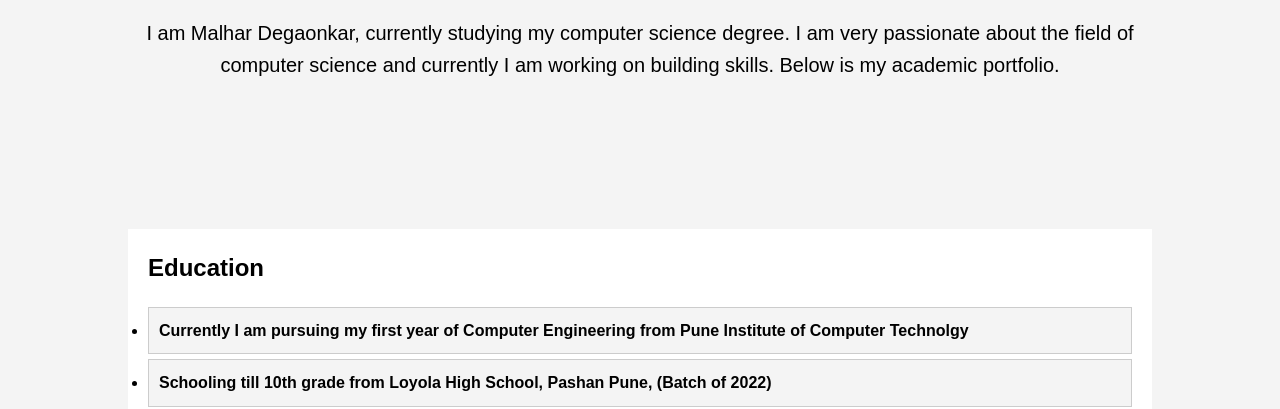
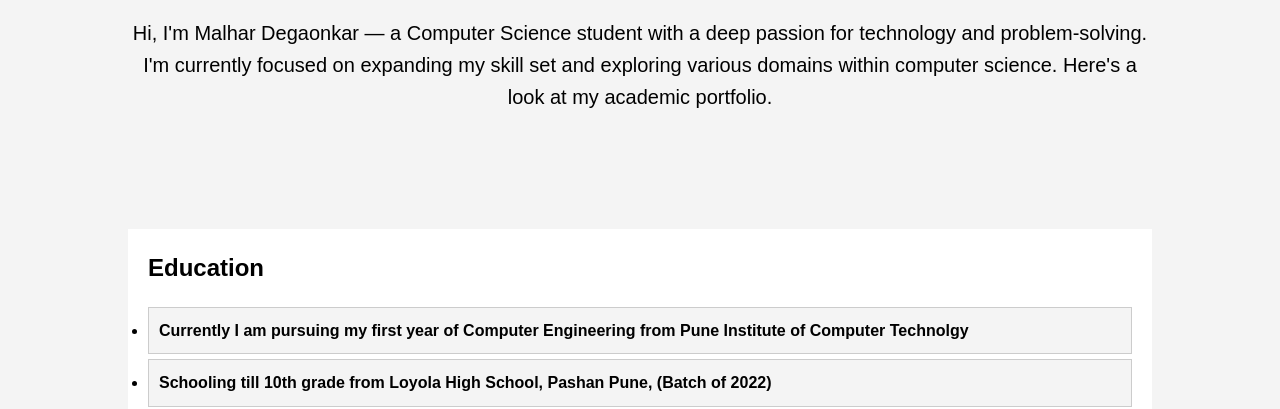
Before and after one commit to captainmmd1304/malhardegaonkar.github.io, a plain HTML site: page index.html in a window 1280 px wide. Shown: the part 352-761 px from the top of the page. Drawn offline with Linux system fonts and the light colour scheme.

Commit message:
Update index.html

```diff
--- a/index.html
+++ b/index.html
@@ -114,7 +114,7 @@
     <section id="showcase">
         <div class="container">
             <h1>Welcome to My Academic Profile</h1>
-            <p>I am Malhar Degaonkar, currently studying my computer science degree. I am very passionate about the field of computer science and currently I am working on building skills. Below is my academic portfolio.</p>
+            <p>Hi, I'm Malhar Degaonkar — a Computer Science student with a deep passion for technology and problem-solving. I'm currently focused on expanding my skill set and exploring various domains within computer science. Here's a look at my academic portfolio.</p>
         </div>
     </section>
 
```
